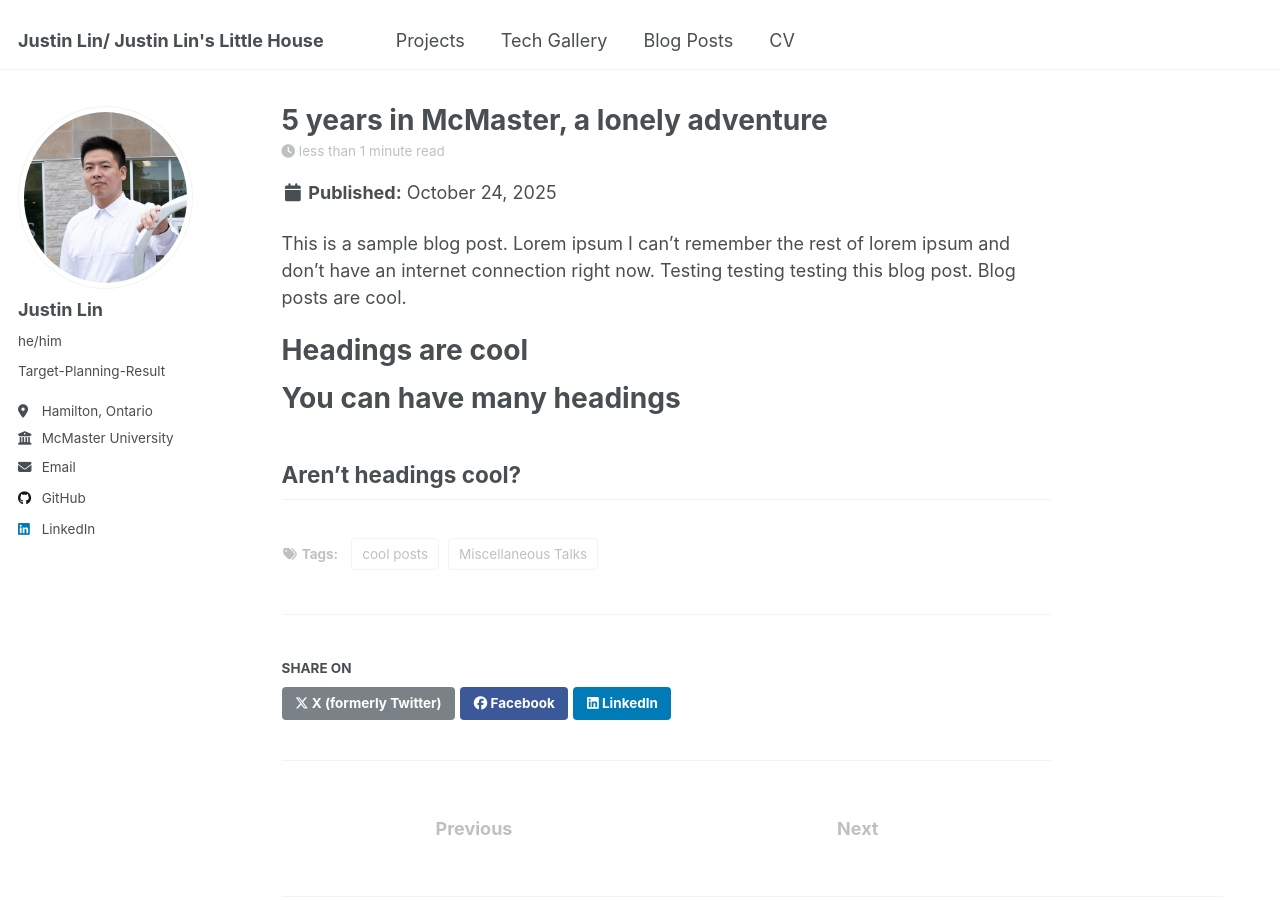
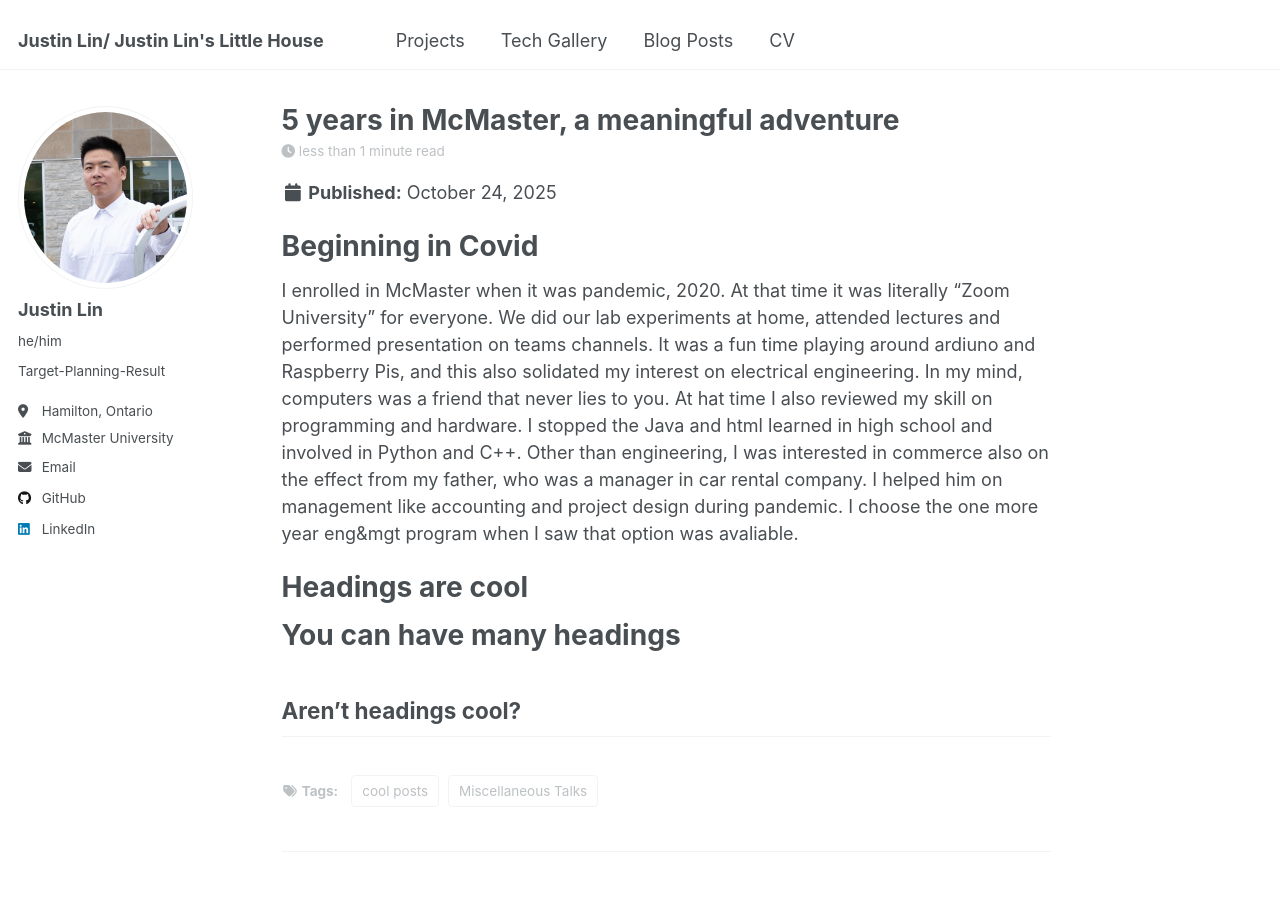
Before and after one commit to JustinLinKK/justinlinkk.github.io, a Jekyll site: the page built from _posts/2025-02-24-blog-post-1.md, in a window 1280 px wide and 900 px high. Built offline with Jekyll 4.4.1, drawn with Linux system fonts in a browser that asks for light colours.

Commit message:
modified:   _posts/2025-02-24-blog-post-1.md

```diff
--- a/_posts/2025-02-24-blog-post-1.md
+++ b/_posts/2025-02-24-blog-post-1.md
@@ -1,5 +1,5 @@
 ---
-title: '5 years in McMaster, a lonely adventure'
+title: '5 years in McMaster, a meaningful adventure'
 date: 2025-10-24
 permalink: /posts/2025/02/blog-post-1/
 tags:
@@ -7,7 +7,11 @@ tags:
   - Miscellaneous Talks
 ---
 
-This is a sample blog post. Lorem ipsum I can't remember the rest of lorem ipsum and don't have an internet connection right now. Testing testing testing this blog post. Blog posts are cool.
+Beginning in Covid
+======
+I enrolled in McMaster when it was pandemic, 2020. At that time it was literally "Zoom University" for everyone. We did our lab experiments at home, attended lectures and performed presentation on teams channels. It was a fun time playing around ardiuno and Raspberry Pis, and this also solidated my interest on electrical engineering. In my mind, computers was a friend that never lies to you. At hat time I also reviewed my skill on programming and hardware. I stopped the Java and html learned in high school and involved in Python and C++.
+Other than engineering, I was interested in commerce also on the effect from my father, who was a manager in car rental company. I helped him on management like accounting and project design during pandemic. I choose the one more year eng&mgt program when I saw that option was avaliable.
+
 
 Headings are cool
 ======
```
